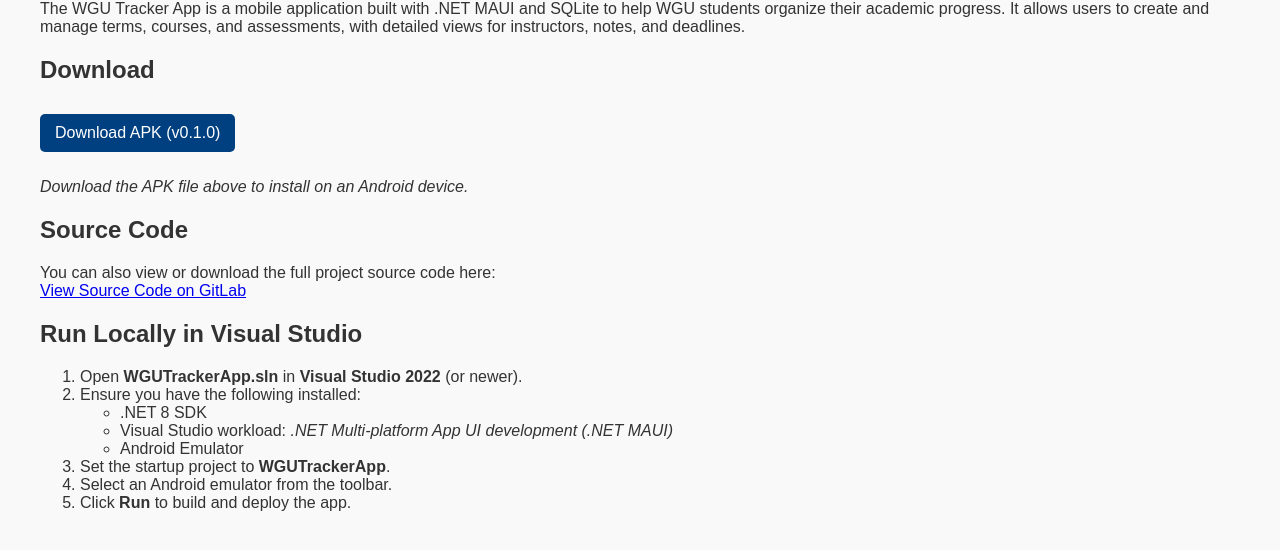
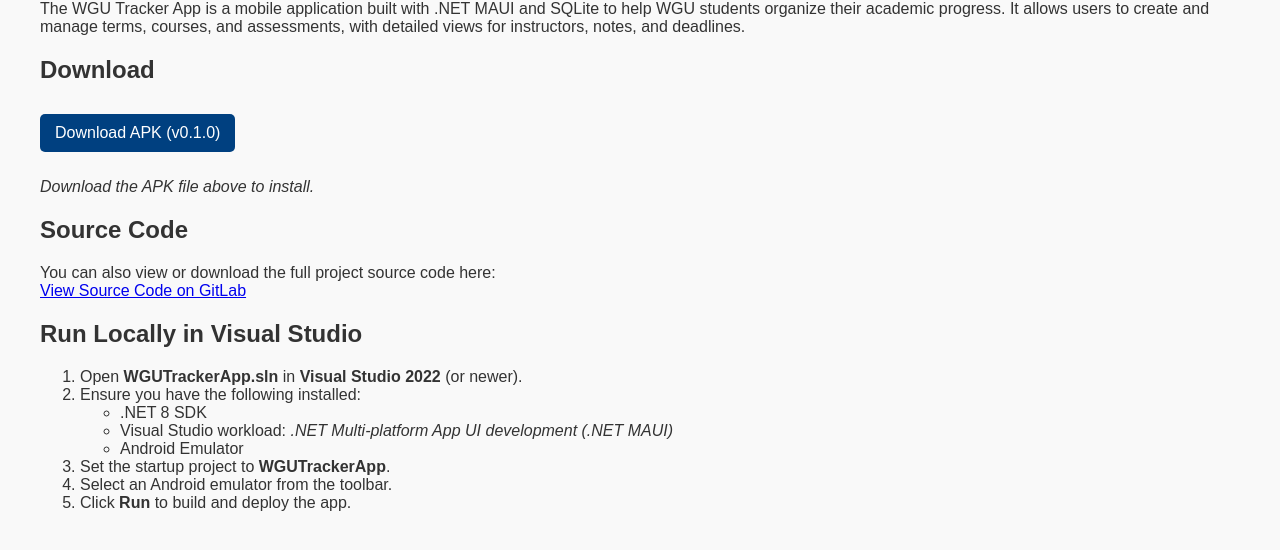
Before and after one commit to erikmvasquez/WGUTrackerApp, a plain HTML site: page index.html in a window 1280 px wide. Shown: the part 98-648 px from the top of the page. Drawn offline with Linux system fonts and the light colour scheme.

Commit message:
Update index.html

```diff
--- a/index.html
+++ b/index.html
@@ -38,7 +38,7 @@
       Download APK (v0.1.0)
     </a>
   </p>
-  <p><em>Download the APK file above to install on an Android device.</em></p>
+  <p><em>Download the APK file above to install.</em></p>
 
   <h2>Source Code</h2>
   <p>
```
